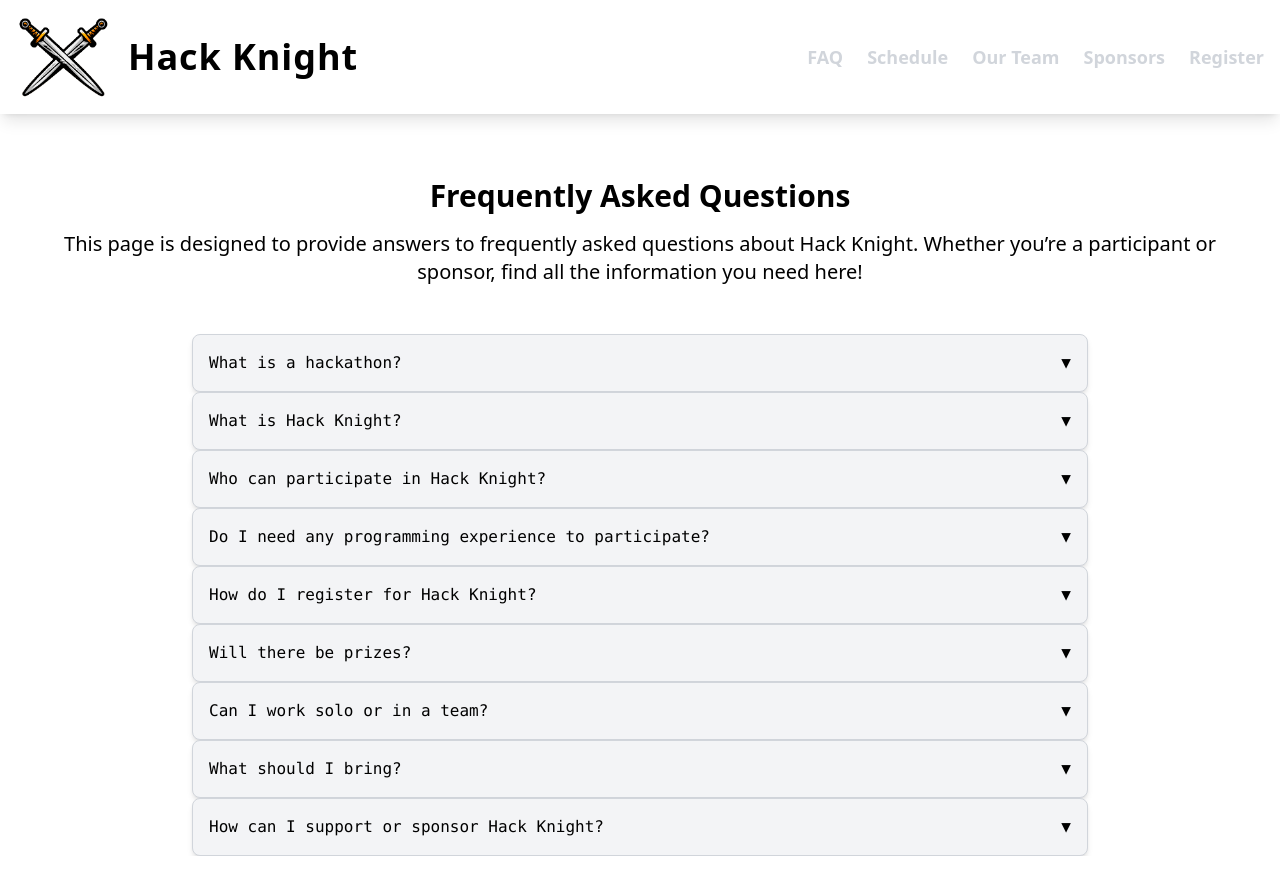
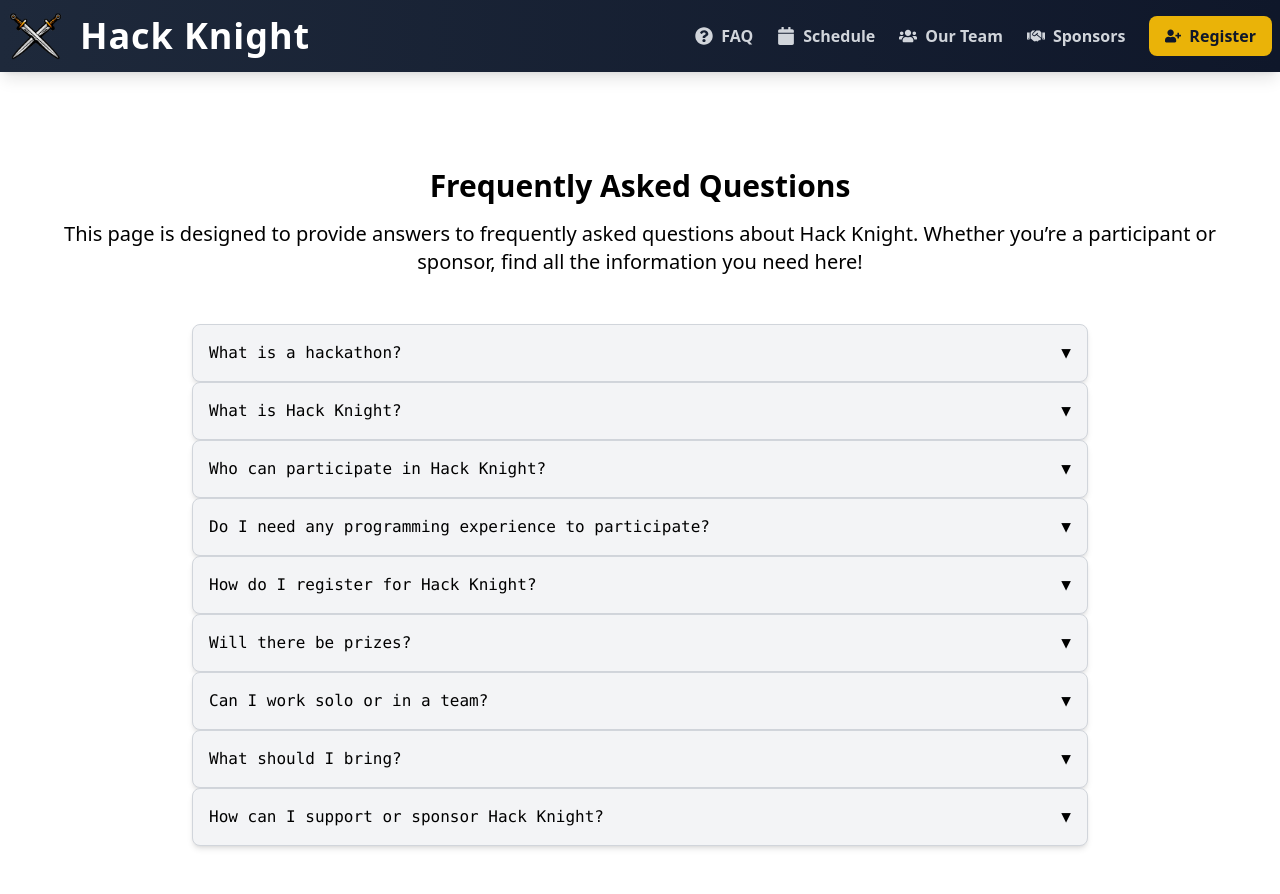
Before and after one commit to Jshot117/HackKnight, a React (Vite) app in the folder FrontEndHK/: page /FAQ in a window 1280 px wide. Shown: the top 894 px of the page. Before the commit the page ends 856 px from the top, so only its background shows below. Built offline with nearby package versions, Linux system fonts and the light colour scheme.

Commit message:
installed react icons and updated header to be fixed

```diff
--- a/FrontEndHK/package.json
+++ b/FrontEndHK/package.json
@@ -20,6 +20,7 @@
     "react": "^18.3.1",
     "react-countdown": "^2.3.6",
     "react-dom": "^18.3.1",
+    "react-icons": "^5.4.0",
     "react-router-dom": "^6.28.0"
   },
   "devDependencies": {
--- a/FrontEndHK/src/components/Calendar.jsx
+++ b/FrontEndHK/src/components/Calendar.jsx
@@ -4,7 +4,7 @@ import timeGridPlugin from '@fullcalendar/timegrid'
 
 export function Calendar() {
     return (
-        <div className = "md:m-10">
+        <div className = "mt-32 py-14 md:mt-16 md:py-20">
             <FullCalendar
                 plugins={[timeGridPlugin]}
                 initialView="timeGrid"
--- a/FrontEndHK/src/components/Header.jsx
+++ b/FrontEndHK/src/components/Header.jsx
@@ -1,41 +1,40 @@
 import React from 'react';
 import SwordLogo from "../assets/sword_hack_knight_transparentBG.png";
 import { Link } from 'react-router-dom';
+import { FaQuestionCircle, FaCalendar, FaUsers, FaHandshake, FaUserPlus } from 'react-icons/fa';
 
 export function Header() {
     return (
-        <div className="p-4 shadow-lg">
+        <div className="bg-gradient-to-r from-slate-800 to-slate-900 p-2 shadow-lg fixed w-full top-0 z-50">
             <div className="container mx-auto flex flex-col md:flex-row justify-between items-center">
                 {/* Logo and Title */}
                 <div className="flex items-center space-x-4">
                     <img
                         src={SwordLogo}
                         alt="SwordLogo"
-                        className="w-16 h-auto md:w-24 md:h-auto  "
+                        className="w-12 h-12 md:w-14 md:h-14 object-contain"
                     />
-                    <h1 className="text-gold-300 font-extrabold text-4xl tracking-wide hover:text-gold-400 transform hover:scale-105 duration-200">
-                        <a href={"/"}>Hack Knight</a>
+                    <h1 className="text-white font-extrabold text-3xl md:text-4xl tracking-wide hover:text-yellow-500 transition-all duration-200">
+                        <Link to="/">Hack Knight</Link>
                     </h1>
                 </div>
 
                 {/* Navigation */}
-                <nav className="mt-4 md:mt-0">
-                    <ul className="flex space-x-4 md:space-x-6 text-gray-300 text-lg font-semibold">
-                        <li className="hover:text-gold-400 transform hover:scale-105 duration-200">
-                            <Link to={'/FAQ'}>FAQ</Link>
-                        </li>
-                        <li className="hover:text-gold-400 transform hover:scale-105 duration-200">
-                            <Link to={'/schedule'}>Schedule</Link>
-                        </li>
-                        <li className="hover:text-gold-400 transform hover:scale-105 duration-200">
-                            <Link to={'/our team'}>Our Team</Link>
-                        </li>
-                        <li className="hover:text-gold-400 transform hover:scale-105 duration-200">
-                            <Link to={'/sponsors'}>Sponsors</Link>
-                        </li>
-                        <li className="hover:text-gold-400 transform hover:scale-105 duration-200">
-                            <a href="https://docs.google.com/forms/d/e/1FAIpQLSfQ6cIO6YuTWfyfUZHcJx7c3UiRbZrRPaRJYRRusfFSgCDSVQ/viewform?usp=header">
-                                <button> Register </button>
+                <nav className="">
+                    <ul className="flex flex-wrap justify-center md:flex-nowrap items-center space-x-2 md:space-x-6">
+                        <NavItem to="/FAQ" icon={<FaQuestionCircle />}>FAQ</NavItem>
+                        <NavItem to="/schedule" icon={<FaCalendar />}>Schedule</NavItem>
+                        <NavItem to="/our team" icon={<FaUsers />}>Our Team</NavItem>
+                        <NavItem to="/sponsors" icon={<FaHandshake />}>Sponsors</NavItem>
+                        <li>
+                            <a
+                                href="https://docs.google.com/forms/d/e/1FAIpQLSfQ6cIO6YuTWfyfUZHcJx7c3UiRbZrRPaRJYRRusfFSgCDSVQ/viewform?usp=header"
+                                className="flex items-center space-x-2 bg-yellow-500 hover:bg-yellow-600 text-slate-900 px-4 py-2 rounded-lg transition-all duration-200 font-semibold"
+                                target="_blank"
+                                rel="noopener noreferrer"
+                            >
+                                <FaUserPlus />
+                                <span>Register</span>
                             </a>
                         </li>
                     </ul>
@@ -44,3 +43,16 @@ export function Header() {
         </div>
     );
 }
+
+
+const NavItem = ({ to, icon, children }) => (
+    <li>
+        <Link
+            to={to}
+            className="flex items-center space-x-2 text-gray-300 hover:text-yellow-500 transition-all duration-200 font-semibold"
+        >
+            <span className="text-lg">{icon}</span>
+            <span>{children}</span>
+        </Link>
+    </li>
+);
--- a/FrontEndHK/src/pages/FAQPage.jsx
+++ b/FrontEndHK/src/pages/FAQPage.jsx
@@ -17,7 +17,7 @@ export function FAQPage() {
   return (
     <div>
       <Header />
-      <div className="flex flex-col  mt-10">
+      <div className="flex flex-col  mt-32 py-14 md:mt-16 md:py-20">
         <div className="text-center p-6">
           <h1 className="text-3xl font-bold mb-4">
             Frequently Asked Questions
--- a/FrontEndHK/src/pages/OurTeamPage.jsx
+++ b/FrontEndHK/src/pages/OurTeamPage.jsx
@@ -7,7 +7,7 @@ export function OurTeamPage() {
   return (
     <div>
       <Header />
-      <div className="relative bg-gradient-to-t from-red-900 to-red-500 text-white text-center py-16 overflow-hidden">
+      <div className="relative bg-gradient-to-t from-red-900 to-red-500 text-white text-center mt-32 py-14 md:mt-16 md:py-20  overflow-hidden">
         <img
           src={sword}
           alt="Sword"
--- a/FrontEndHK/src/pages/SponsorsPage.jsx
+++ b/FrontEndHK/src/pages/SponsorsPage.jsx
@@ -5,7 +5,7 @@ export function SponsorsPage() {
     return (
         <div>
             <Header />
-            <div className='flex flex-col items-center justify-center'>
+            <div className='flex flex-col items-center justify-center mt-32 py-14 md:mt-16 md:py-20'>
                 <h1 className="py-2 font-bold text-center text-4xl">Current Sponsors & Partners</h1>
                 <img
                     src={SponsorImage}
```
Also changed, not shown: 1 other file (tests, documents, lock files or other folders).
